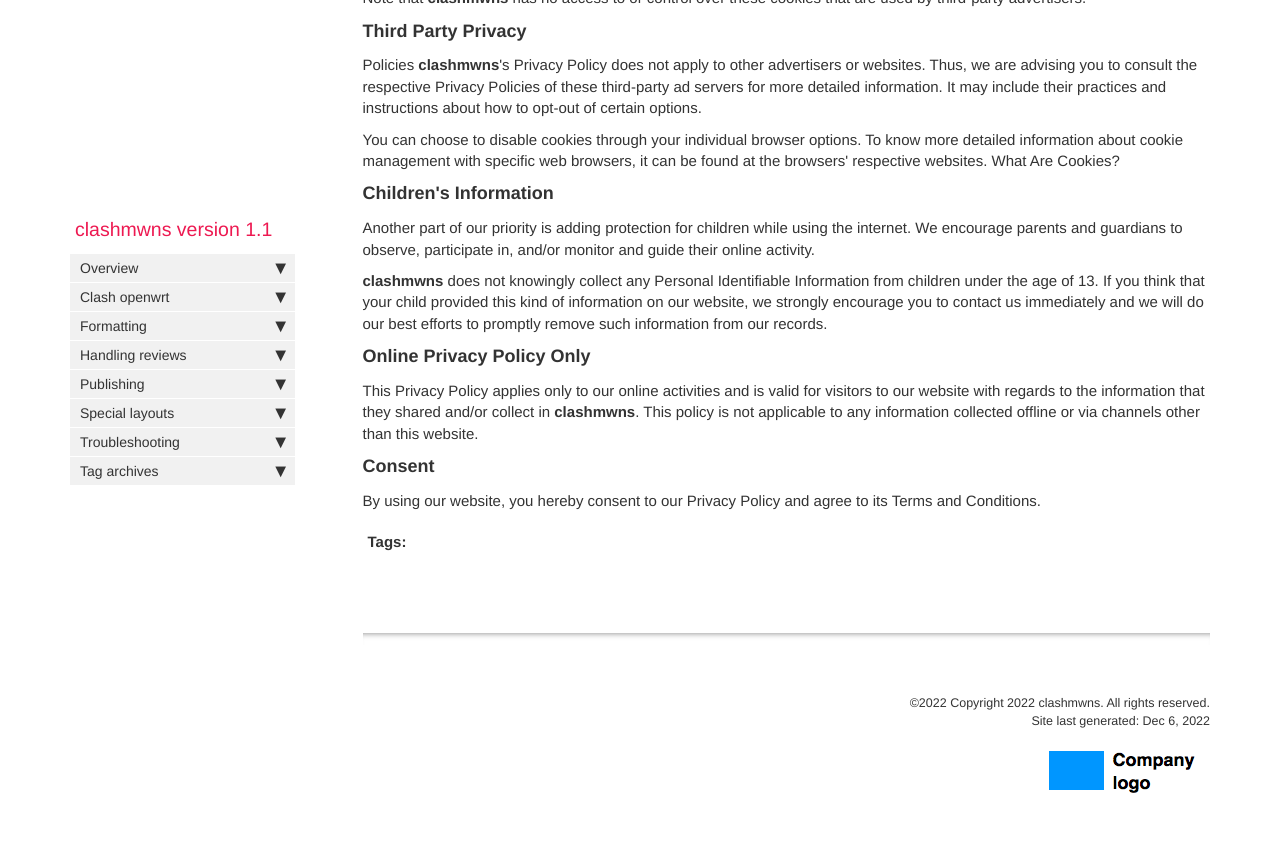
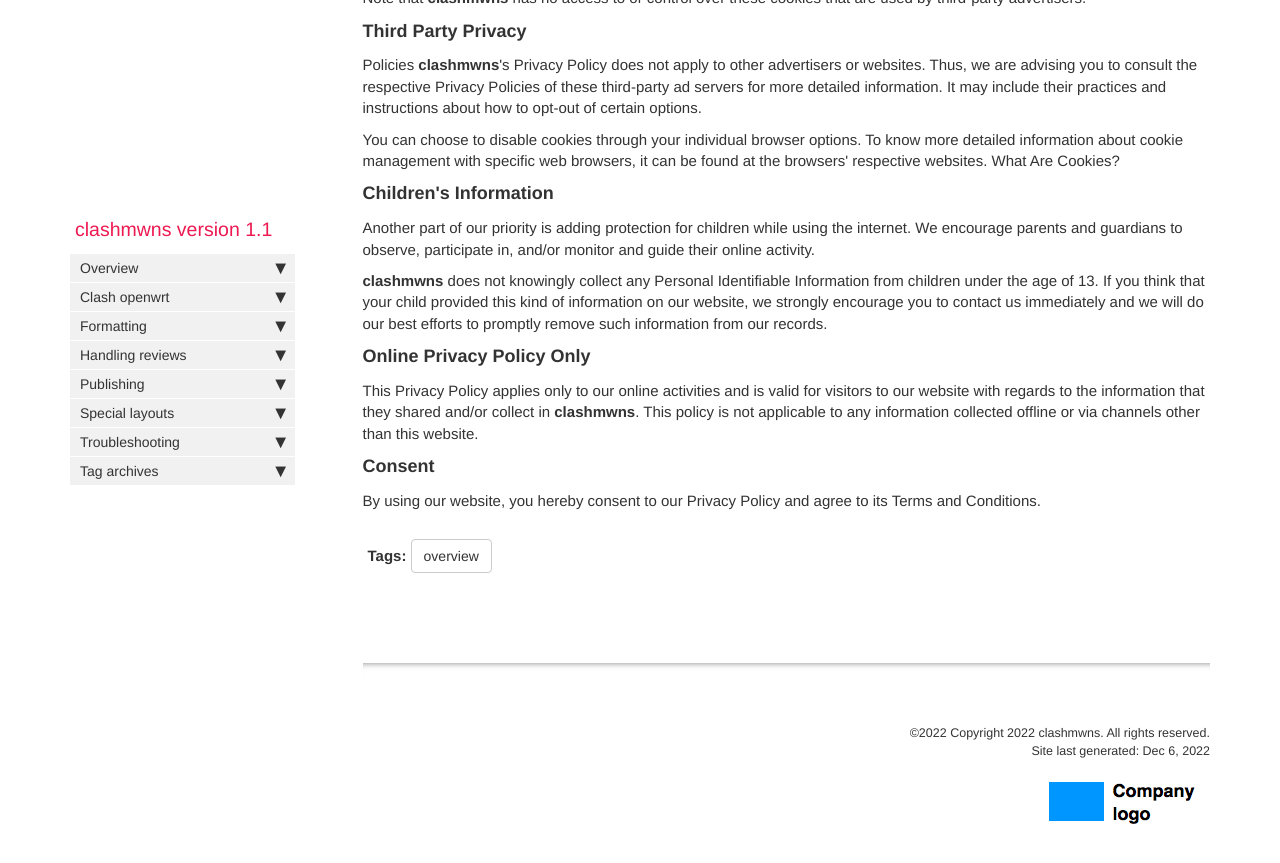
Before and after one commit to mwnsofficial/clashmwns, a Jekyll site: the page built from privacy-policy.md, in a window 1280 px wide and 900 px high, scrolled down 1278 px. Shown: the top 863 px of the window. Built offline with Jekyll 4.4.1, drawn with Linux system fonts in a browser that asks for light colours; comment, search, counter and statistics services are not loaded.

Commit message:
Update privacy-policy.md

```diff
--- a/privacy-policy.md
+++ b/privacy-policy.md
@@ -1,7 +1,7 @@
 ---
 title: "Privacy Policy"
 keywords: privacy_policy
-tags: [getting_started]
+tags: [overview]
 sidebar: mydoc_sidebar
 permalink: privacy-policy.html
 summary: Privacy Policy dari clashmwns.
```
